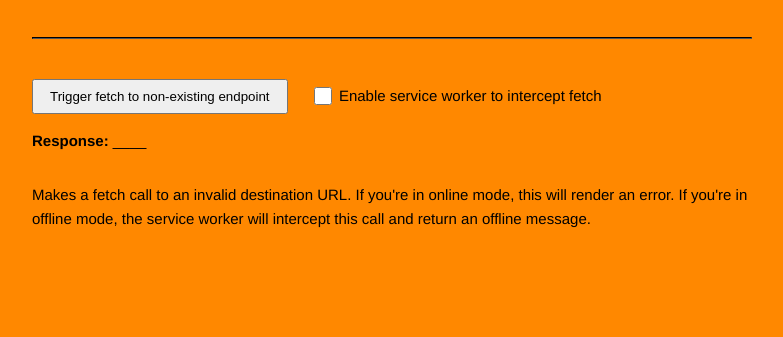
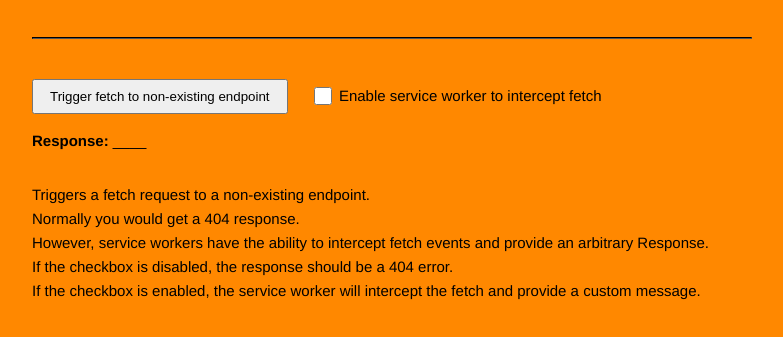
Before and after one commit to quxbaz/test-pwa, a website: page public/index.html in a window 1280 px wide. Shown: the part 163-500 px from the top of the page, without its empty margins (248-1031 px from the left). Drawn offline with Linux system fonts and the light colour scheme.

Commit message:
Update text.

```diff
--- a/public/index.html
+++ b/public/index.html
@@ -28,9 +28,17 @@
           <p id="fetch-response" style="display: inline-block">____</p>
         </div>
         <p>
-          Makes a fetch call to an invalid destination URL.  If you're in online
-          mode, this will render an error.  If you're in offline mode, the
-          service worker will intercept this call and return an offline message.
+          Triggers a fetch request to a non-existing endpoint.
+          <br />
+          Normally you would get a 404 response.
+          <br />
+          However, service workers have the ability to intercept fetch events and
+          provide an arbitrary Response.
+          <br />
+          If the checkbox is disabled, the response should be a 404 error.
+          <br />
+          If the checkbox is enabled, the service worker will intercept the fetch and
+          provide a custom message.
         </p>
       </div>
     </div>
```
